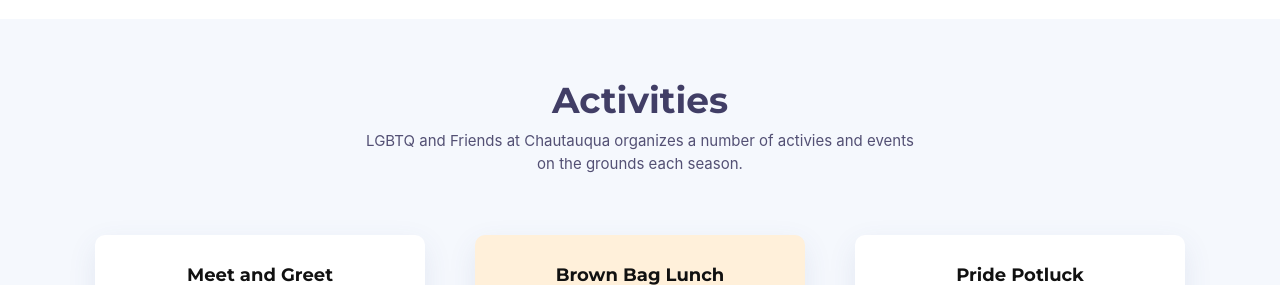
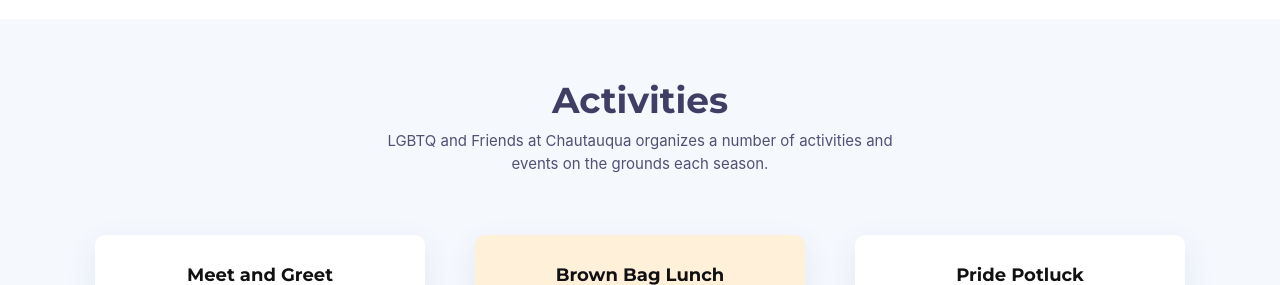
Before and after one commit to clayreimann/chq-lgbt-site, a website with bundled scripts: page index.html in a window 1280 px wide. Shown: the part 1280-1565 px from the top of the page. Built offline with nearby package versions, Linux system fonts and the light colour scheme; files whose address does not match are found by name.

Commit message:
Update Index.html
Spelling error corrected

```diff
--- a/index.html
+++ b/index.html
@@ -113,7 +113,7 @@
 
         <header class="section-header">
           <h3>Activities</h3>
-          <p>LGBTQ and Friends at Chautauqua organizes a number of activies and events on the grounds each season.</p>
+          <p>LGBTQ and Friends at Chautauqua organizes a number of activities and events on the grounds each season.</p>
         </header>
 
         <div class="row">
```
